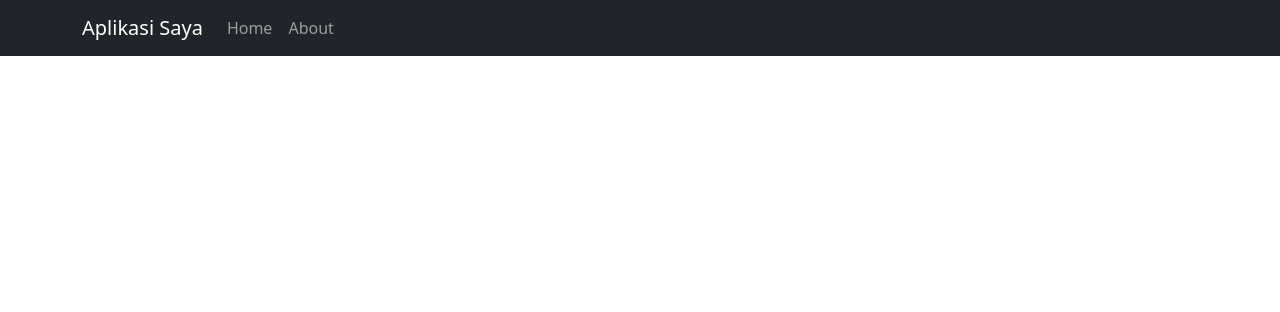
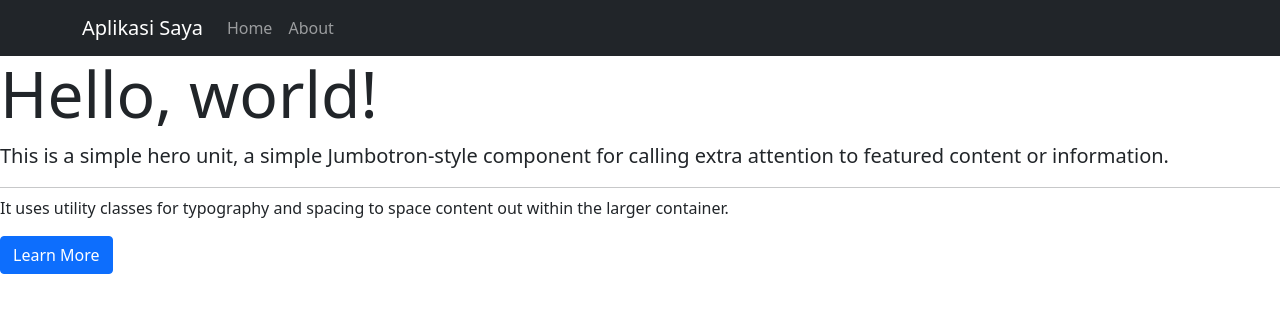
Before and after one commit to lian-cmd/react-bootstrap-4, a React (Create React App) app: page / in a window 1280 px wide. Shown: the top 312 px of the page. Built offline with nearby package versions, Linux system fonts and the light colour scheme.

Commit message:
Menambahkan Komponen About dan HomePage

```diff
--- a/src/App.js
+++ b/src/App.js
@@ -1,12 +1,19 @@
 import React from 'react';
-import { Button } from 'reactstrap';
 import NavbarComp from './Components/Fungsi/NavbarComp';
+import {BrowserRouter, Route, Switch} from 'react-router-dom';
+import HomePage from './Components/Fungsi/HomePage';
+import About from './Components/Fungsi/About';
 
 function App() {
   return (
-    <div>
-      <NavbarComp/>
-    </div>
+    <BrowserRouter>
+         <NavbarComp/>
+         <Switch>
+           <Route exact path="/" component={HomePage}></Route>
+           <Route exact path="/about" component={About}></Route>
+         </Switch>
+    </BrowserRouter>
+
   );
 }
 
--- /dev/null
+++ b/src/Components/Fungsi/About.js
@@ -0,0 +1,21 @@
+import React from 'react';
+import {
+    Card, CardImg, CardText, CardBody,
+    CardTitle, CardSubtitle, Button
+  } from 'reactstrap';
+
+export default function About() {
+    return (
+        <div>
+              <Card>
+        <CardImg top width="100%" src="/assets/318x180.svg" alt="Card image cap" />
+        <CardBody>
+          <CardTitle tag="h5">Card title</CardTitle>
+          <CardSubtitle tag="h6" className="mb-2 text-muted">Card subtitle</CardSubtitle>
+          <CardText>Some quick example text to build on the card title and make up the bulk of the card's content.</CardText>
+          <Button>Button</Button>
+        </CardBody>
+      </Card>
+        </div>
+    )
+}
--- /dev/null
+++ b/src/Components/Fungsi/HomePage.js
@@ -0,0 +1,18 @@
+import React from 'react'
+import { Jumbotron, Button } from 'reactstrap';
+
+export default function HomePage() {
+    return (
+        <div>
+            <Jumbotron>
+            <h1 className="display-3">Hello, world!</h1>
+            <p className="lead">This is a simple hero unit, a simple Jumbotron-style component for calling extra attention to featured content or information.</p>
+            <hr className="my-2" />
+            <p>It uses utility classes for typography and spacing to space content out within the larger container.</p>
+            <p className="lead">
+            <Button color="primary">Learn More</Button>
+            </p>
+            </Jumbotron>
+        </div>
+    )
+}
```
